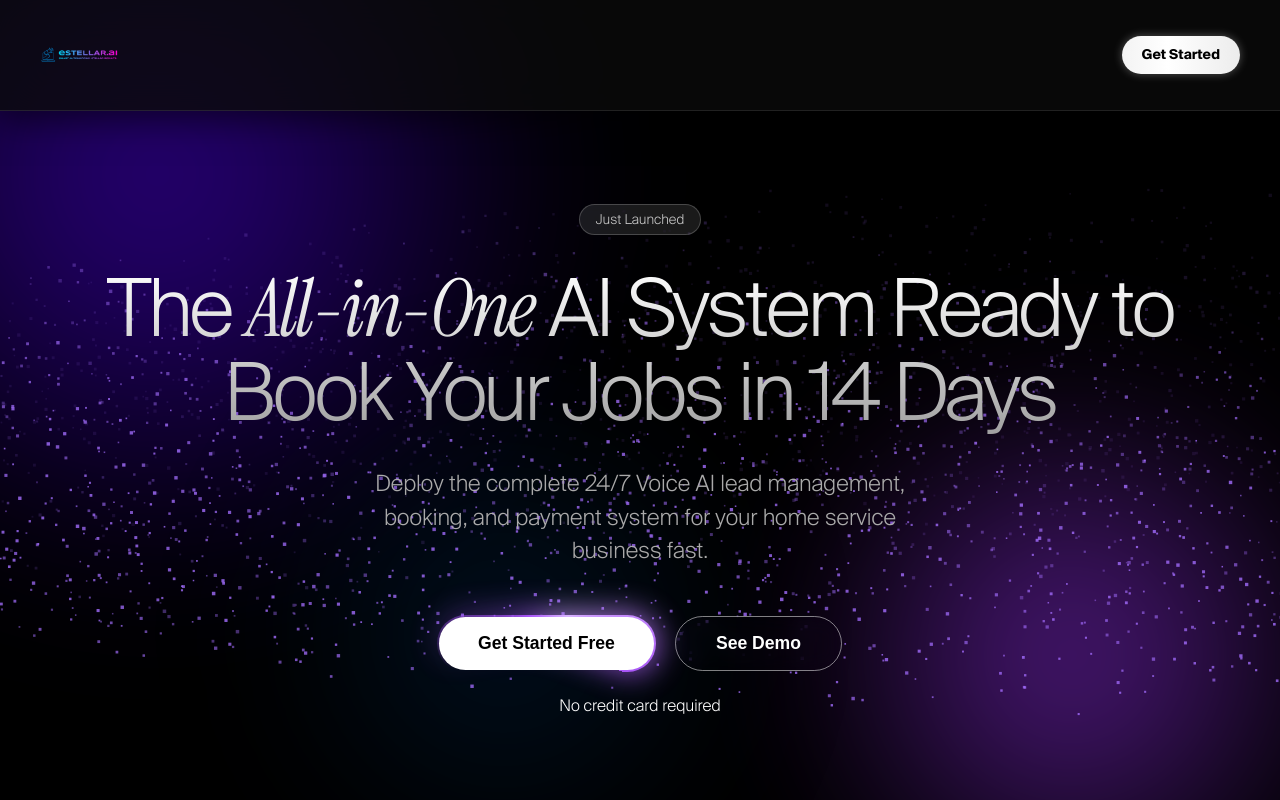
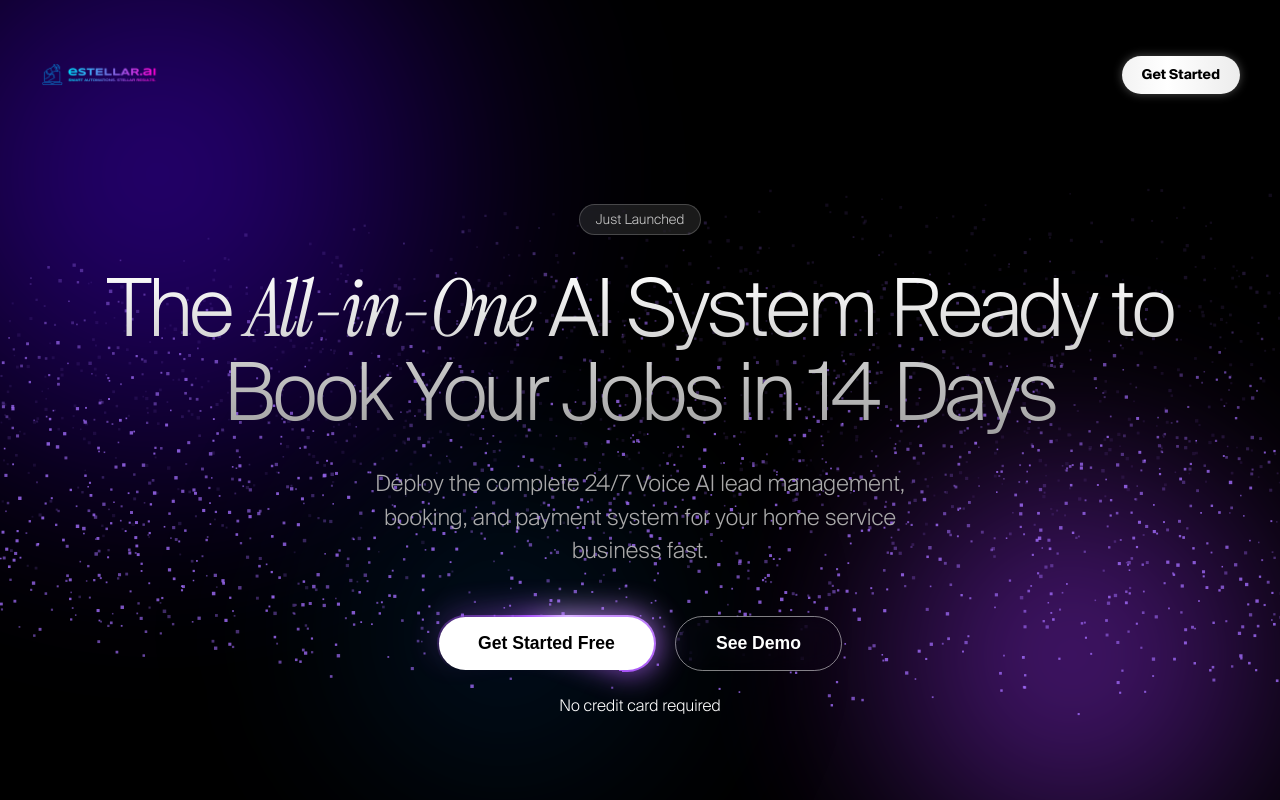
Before and after one commit to HeisenMike/EstellarAI, a React (Vite) app: page / in a window 1280 px wide. Shown: the top 800 px of the page. Built offline with nearby package versions, Linux system fonts and the light colour scheme.

Commit message:
Update styles and content

```diff
--- a/src/components/Navbar.module.css
+++ b/src/components/Navbar.module.css
@@ -5,13 +5,8 @@
     right: 0;
     width: 100%;
     padding: 15px 40px;
-    background: rgba(10, 10, 10, 0.8);
-    /* Darker semi-transparent background */
-    backdrop-filter: blur(20px);
-    -webkit-backdrop-filter: blur(20px);
+    background: transparent;
     z-index: 1000;
-    border-bottom: 1px solid rgba(255, 255, 255, 0.1);
-    box-shadow: 0 10px 30px rgba(0, 0, 0, 0.5);
     display: flex;
     justify-content: center;
 }
@@ -27,7 +22,7 @@
 }
 
 .logoImage {
-    height: 80px;
+    height: 120px;
     /* Much bigger logo */
     width: auto;
     display: block;
```
